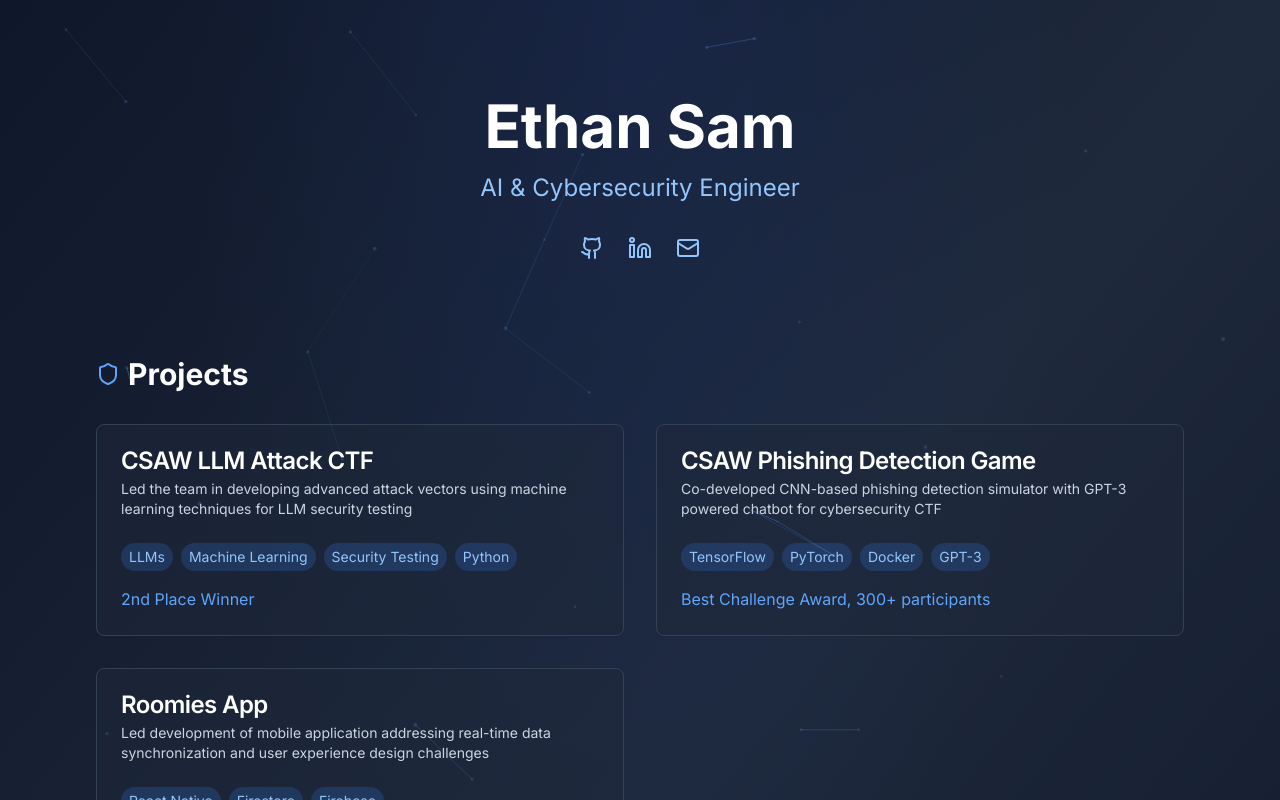
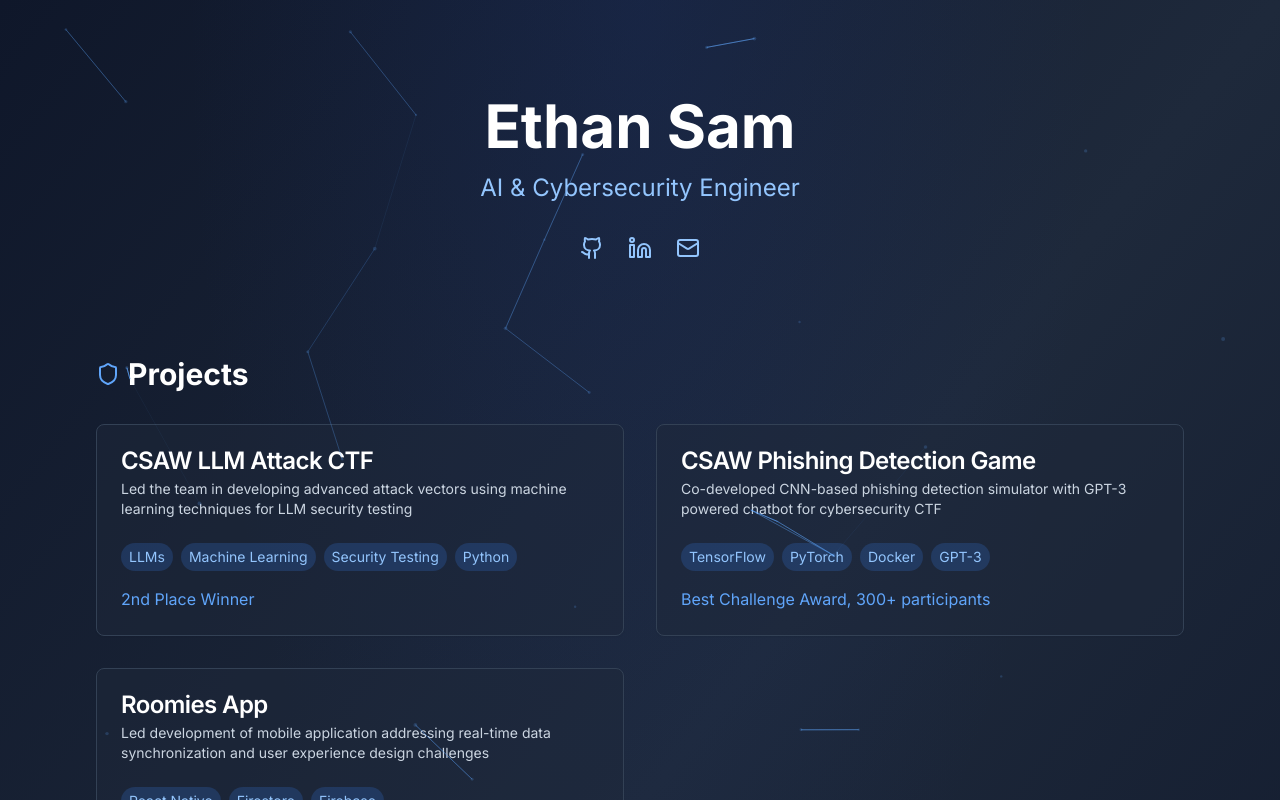
Before and after one commit to esamnyu/personal_portfolio, a Next.js app: page / in a window 1280 px wide. Shown: the top 800 px of the page. Built offline with nearby package versions, Linux system fonts and the light colour scheme.

Commit message:
Added particles

```diff
--- a/src/components/ParticlesBackground.tsx
+++ b/src/components/ParticlesBackground.tsx
@@ -54,7 +54,7 @@ const ParticlesBackground = () => {
             color: "#60A5FA",
             distance: 150,
             enable: true,
-            opacity: 0.2,
+            opacity: 0.6,
             width: 1,
           },
           move: {
```
